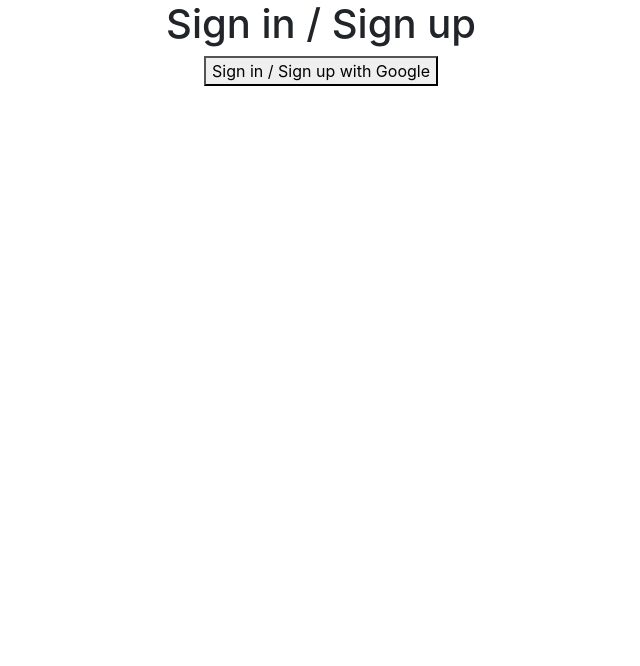
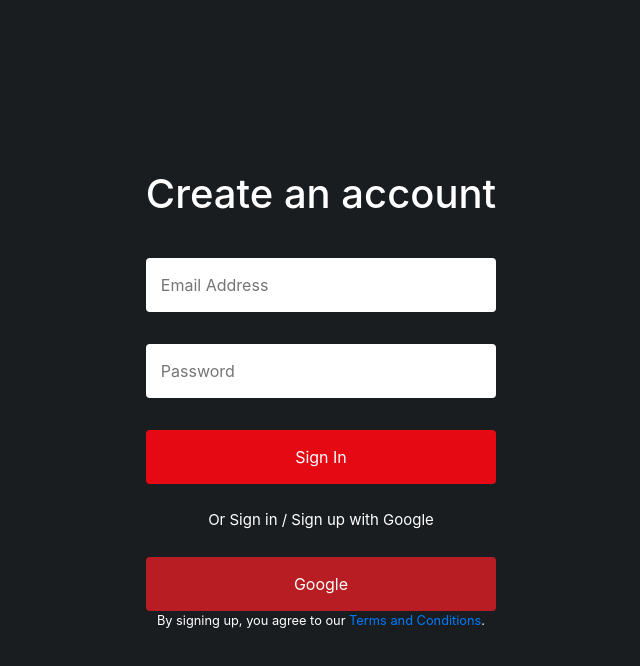
Before and after one commit to gabtorre/films-with-friends, a React (Create React App) app: page /signin in a window 1280 px wide. Shown: the top 666 px of the page, without its empty margins (319-959 px from the left). Built offline with nearby package versions, Linux system fonts and the light colour scheme; no server answers.

Commit message:
add firebase auth to signin page

```diff
--- a/package.json
+++ b/package.json
@@ -8,6 +8,7 @@
     "@testing-library/react": "^11.2.2",
     "@testing-library/user-event": "^12.5.0",
     "apollo-boost": "^0.4.9",
+    "axios": "^0.21.0",
     "bootstrap": "^4.5.3",
     "firebase": "^8.1.1",
     "graphql": "^15.4.0",
@@ -18,6 +19,8 @@
     "react-firebase-hooks": "^2.2.0",
     "react-router-dom": "^5.2.0",
     "react-scripts": "4.0.1",
+    "react-toastify": "^6.1.0",
+    "styled-components": "^5.2.1",
     "web-vitals": "^0.2.4"
   },
   "scripts": {
--- a/public/index.html
+++ b/public/index.html
@@ -2,7 +2,7 @@
 <html lang="en">
   <head>
     <meta charset="utf-8" />
-    <link rel="icon" href="%PUBLIC_URL%/favicon.ico" />
+    <link rel="icon" href="%PUBLIC_URL%/favicon.gif" />
     <meta name="viewport" content="width=device-width, initial-scale=1" />
     <meta name="theme-color" content="#000000" />
     <meta
--- /dev/null
+++ b/src/Components/Components.css
@@ -0,0 +1,12 @@
+/* Menu - Navbar */
+
+.darknav{
+    background-color: black;
+    color: white;
+    font-family: 'Inter', sans-serif;
+    padding: 20px 50px;
+  }
+
+.menubtns{
+    margin: auto 10px;
+}
--- a/src/Components/Menu.jsx
+++ b/src/Components/Menu.jsx
@@ -1,33 +1,33 @@
 import Navbar from 'react-bootstrap/Navbar'
 import Button from 'react-bootstrap/Button'
 import Nav from 'react-bootstrap/Nav'
-import NavDropdown from 'react-bootstrap/NavDropdown'
 import Form from 'react-bootstrap/Form'
 import FormControl from 'react-bootstrap/FormControl'
 import Avatar from 'react-avatar';
+import './Components.css'
 
 export default function Menu() {
     return (
-        <Navbar bg="dark" variant="dark" expand="lg">
-            <Navbar.Brand href="#home">Movies</Navbar.Brand>
+        <Navbar className="darknav" variant="dark" expand="lg">
+            <Navbar.Brand href="#home">
+            Movies
+            </Navbar.Brand>
             <Navbar.Toggle aria-controls="basic-navbar-nav" />
             <Navbar.Collapse id="basic-navbar-nav">
+
                 <Nav className="mr-auto">
-                <Nav.Link href="#home">Home</Nav.Link>
-                <Nav.Link href="#link">Link</Nav.Link>
-                <NavDropdown title="Dropdown" id="basic-nav-dropdown">
-                    <NavDropdown.Item href="#action/3.1">Action</NavDropdown.Item>
-                    <NavDropdown.Item href="#action/3.2">Another action</NavDropdown.Item>
-                    <NavDropdown.Item href="#action/3.3">Something</NavDropdown.Item>
-                    <NavDropdown.Divider />
-                    <NavDropdown.Item href="#action/3.4">Separated link</NavDropdown.Item>
-                </NavDropdown>
+                    <Nav.Link href="#home">Home</Nav.Link>
+                    <Nav.Link href="#link">Link</Nav.Link>
                 </Nav>
+
                 <Form inline>
-                <FormControl type="text" placeholder="Search" className="mr-sm-2" />
-                <Button variant="primary">Search</Button>
+                    <FormControl type="text" placeholder="Search" className="mr-sm-2" />
                 </Form>
+
                 <Avatar src="https://i.ibb.co/cJ6G9Vc/image.png" size="50" round={true} />
+
+                <Button variant="primary" className="menubtns">Post</Button>
+
             </Navbar.Collapse>
         </Navbar>
     )
--- /dev/null
+++ b/src/Components/StyledComponents.jsx
@@ -0,0 +1,84 @@
+import styled from 'styled-components'
+
+export const Container = styled.div`
+    height: 100%;
+    width: 100%;
+    position: fixed;
+    background: #1A1D20;
+    color: white
+`
+export const FormWrap = styled.div`
+    height: 100%;
+    display: flex;
+    justify-content: center;
+`
+
+export const FormContent = styled.div`
+    height: 100%;
+    display: flex;
+    flex-direction: column;
+    justify-content: center;
+`
+
+export const FormLeft = styled.form`
+    background: #B81D24;
+    min-width: 400px;
+    min-height: 50%;
+    height: auto;
+    width: 100%;
+    z-index: 1;
+    display: grid;
+    margin: 0 auto;
+    padding: 80px 32px;
+    border-radius: 5px;
+
+`
+
+export const Form = styled.form`
+    background: #1A1D20;
+    min-width: 400px;
+    min-height: 50%;
+    height: auto;
+    width: 100%;
+    z-index: 1;
+    display: grid;
+    margin: 0 auto;
+    padding: 80px 32px;
+    border-radius: 5px;
+
+`
+
+
+export const TitleWrapper = styled.h1`
+    margin-bottom: 40px;
+    display: inline;
+    text-align: center;
+`
+
+export const FormLabel = styled.label`
+    margin-bottom: 8px
+    font-size: 14px
+    color: white;
+`
+
+export const FormInput = styled.input`
+    padding: 15px 15px;
+    margin-bottom: 32px;
+    border: none;
+    border-radius: 4px;
+`
+
+export const FormButton = styled.button`
+    padding: 15px 0;
+    border: none;
+    border-radius: 4px;
+    color: white;
+    cursor: pointer;
+`
+
+export const Text = styled.span`
+    text-align: center;
+    margin: 25px auto;
+    color: white;
+    font-size: 15px;
+`
--- a/src/Pages/Signin.jsx
+++ b/src/Pages/Signin.jsx
@@ -1,8 +1,13 @@
-
-import React from 'react'
+import React, {useState} from 'react'
 import firebase from 'firebase/app';
 import 'firebase/auth';
 import { useAuthState } from 'react-firebase-hooks/auth';
+import Menu from '../Components/Menu'
+import { NavLink } from 'react-router-dom';
+import { Container, FormWrap, FormContent, FormLeft, Form, FormInput, FormButton, Text, TitleWrapper } from '../Components/StyledComponents'
+import Button from 'react-bootstrap/Button'
+import axios from 'axios';
+import { ToastContainer, toast } from 'react-toastify';
 
 if(!firebase.apps.length){
     firebase.initializeApp({
@@ -23,13 +28,72 @@
 
     const signInWithGoogle = () => {
         const provider = new firebase.auth.GoogleAuthProvider();
-        auth.signInWithPopup(provider);
+        firebase.auth().signInWithPopup(provider).then(function(result) {
+            // This gives you a Google Access Token. You can use it to access the Google API.
+            var token = result.credential.accessToken;
+            // The signed-in user info.
+            var user = result.user;
+            // ...
+            }).catch(function(error) {
+            // Handle Errors here.
+                var errorCode = error.code;
+                var errorMessage = error.message;
+                // The email of the user's account used.
+                var email = error.email;
+                // The firebase.auth.AuthCredential type that was used.
+                var credential = error.credential;
+                // ...
+            });
+    }
+
+    const handleChange = text => e => {
+        setFormData({...formData, [text]: e.target.value})
+    }
+
+    const [formData, setFormData] = useState({
+        username: '',
+        email: '',
+        password: '',
+    });
+
+    const { email, password} = formData
+
+    const createUser = () => {
+        firebase.auth().signInWithEmailAndPassword(email, password)
+        .then((user) => {
+            toast.success(`Signin Sucessfully! Welcome back!`);
+        })
+        .catch((error) => {
+            var errorCode = error.code;
+            var errorMessage = error.message;
+            toast.error(errorCode + errorMessage)
+        });
     }
 
     return (
         <>
-            <h1>Sign in / Sign up</h1>
-            <button onClick={ signInWithGoogle }>Sign in / Sign up with Google</button>
+            <Container>
+                <ToastContainer />
+                <FormWrap>
+                    {/* <FormContent>
+                        <FormLeft>
+                        <TitleWrapper>Movie</TitleWrapper>
+                        <TitleWrapper>Share Comments</TitleWrapper>
+                        </FormLeft>
+                    </FormContent> */}
+                    <FormContent>
+                        <Form onSubmit={createUser}>
+                            <TitleWrapper>Create an account</TitleWrapper>
+                            <FormInput type='email' name='email' placeholder='Email Address' onChange={handleChange('email')} required/>
+                            <FormInput type='password' name='password' placeholder='Password' onChange={handleChange('password')} required />
+                            <FormButton type='submit' style={{backgroundColor: '#E50914'}}>Sign In</FormButton>
+                            <Text> Or Sign in / Sign up with Google </Text>
+                            <FormButton onClick={signInWithGoogle} style={{backgroundColor: '#B81D24'}}>Google</FormButton>
+                            <small>By signing up, you agree to our <NavLink to='#'> Terms and Conditions</NavLink>.</small>
+                        </Form>
+                    </FormContent>
+                </FormWrap>
+            </Container>
         </>
     )
 
```
Also changed, not shown: public/favicon.gif (added), 1 other file (tests, documents, lock files or other folders).
